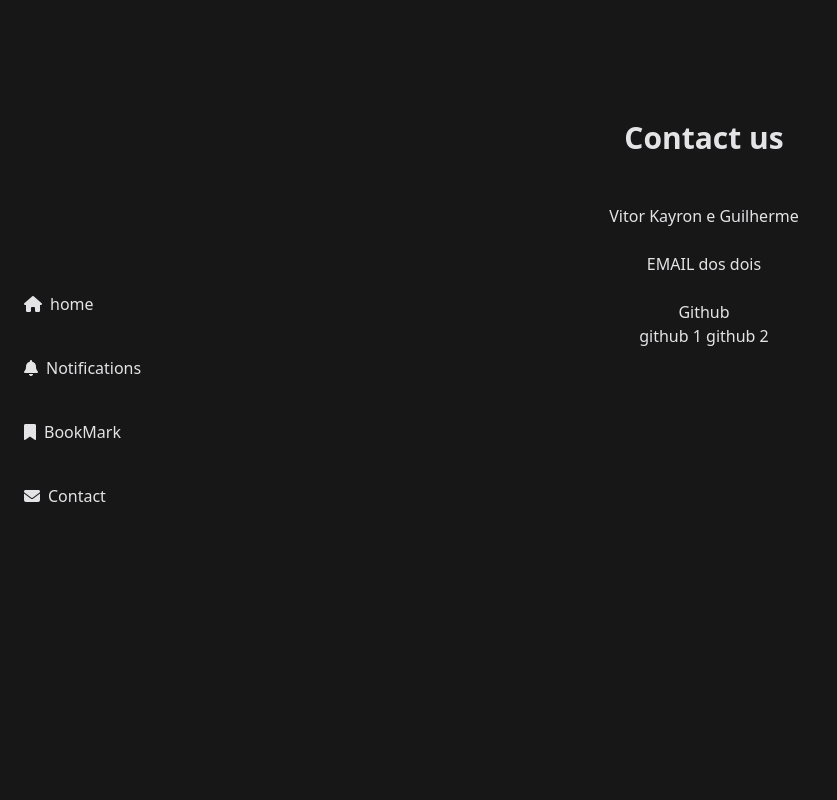
After one commit to vitorkayron/django-blog, a Django app: page /contact in a window 1280 px wide. The commit adds this page. Shown: the whole page, without its empty margins (0-837 px from the left). Run offline with Django 4.2, Linux system fonts and the light colour scheme; some libraries are stand-ins or nearby versions.

Commit message:
Add contact page

```diff
--- /dev/null
+++ b/posts/templates/contact.html
@@ -0,0 +1,29 @@
+{% extends 'base.html' %}
+{% load static %}
+
+{% block title %}
+Contact
+{% endblock %}
+
+
+{% block content %}
+<div class="bg-neutral-900 container my-24 mx-auto md:px-6">
+    <!-- Section: Design Block -->
+    <section class="mb-32 text-center">
+      <div class="mx-auto max-w-[700px] md:px-3">
+        <h2 class="mb-12 text-3xl font-bold">Contact us</h2>
+          <div class="relative mb-6" data-te-input-wrapper-init>
+           <p>Vitor Kayron e Guilherme</p>
+          </div>
+          <div class="relative mb-6" data-te-input-wrapper-init>
+            <p>EMAIL dos dois</p>
+          </div>
+          <div class="relative mb-6" data-te-input-wrapper-init>
+            <p>Github</p>
+            <a href="http://" target="_blank">github 1</a>
+            <a href="http://" target="_blank">github 2</a>
+          </div>
+      </div>
+    </section>
+  </div>
+{% endblock %}
--- a/posts/urls.py
+++ b/posts/urls.py
@@ -3,6 +3,7 @@ from . import views
 
 urlpatterns = [
     path('', views.home, name="home"),
-    path('post/', views.post, name="post")
+    path('post/', views.post, name="post"),
+    path('contact', views.contact, name="contact")
 
 ]
--- a/posts/views.py
+++ b/posts/views.py
@@ -33,3 +33,8 @@ def post(request):
     else:
         #allow access only to user
         return render(request, 'home.html')
+
+
+
+def contact(request):
+     return render(request, 'contact.html')
--- a/templates/base.html
+++ b/templates/base.html
@@ -17,7 +17,7 @@
 <body>
 
 <body>
-    <div class="h-screen bg-zinc-900 ">
+    <div class="h-screen bg-neutral-900">
         <div class="flex">
             <aside class="flex flex-col justify-around h-screen p-6 text-zinc-200 group w-16 hover:w-32">
                 <nav class="space-y-10">
@@ -37,10 +37,11 @@
                         <a href="" class="invisible group-hover:visible">BookMark</a>
                     </div>
 
+                    <div class="transition ease-in-out flex gap-2 hover:-translate-y-1 hover:scale-110">
+                        <a href="{% url 'contact' %}"><i class="fa-solid fa-envelope"></i></a>
+                        <a href="" class="invisible group-hover:visible">Contact</a>
+                    </div>
 
-                    <a href="" class="flex">
-
-                    </a>
                 </nav>
 
                 {% block nav %}
```
Also changed, not shown: README.md (deleted), db.sqlite3 (deleted).
